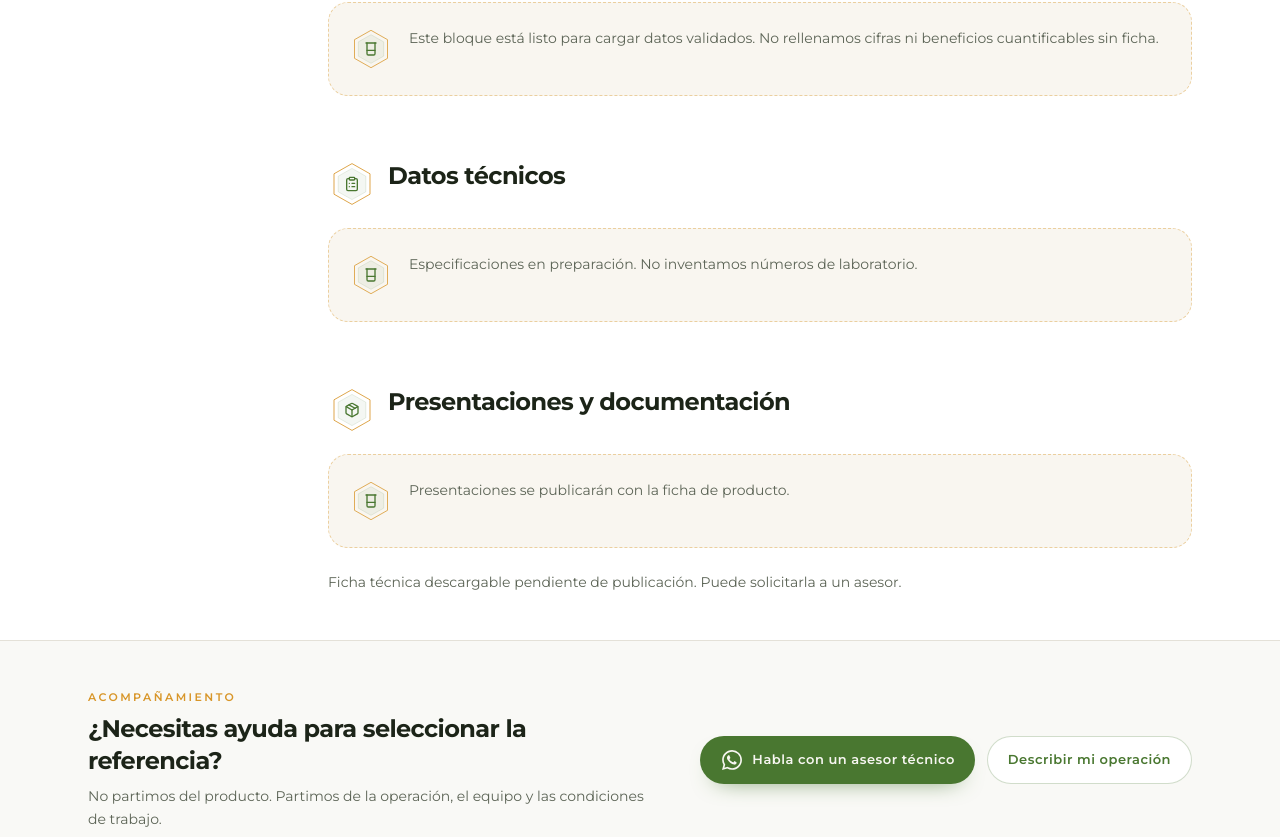
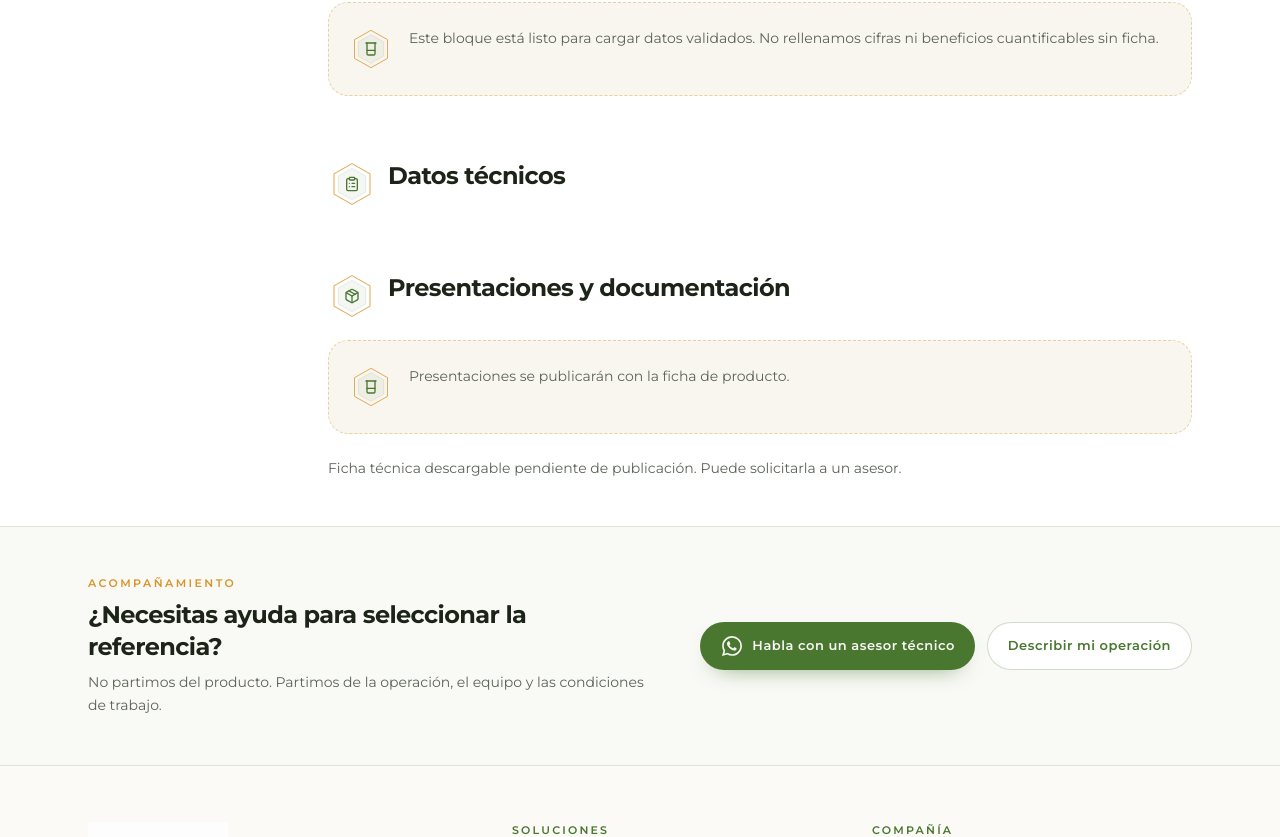
Before and after one commit to dacaroqui/Formutech, a Next.js app: page /oil-gas/antiespumante in a window 1280 px wide. Shown: the part 1403-2240 px from the top of the page. Built offline with nearby package versions, Linux system fonts and the light colour scheme.

Commit message:
Quita el estado de ficha tecnica pendiente en la ficha

```diff
--- a/components/product/product-view.tsx
+++ b/components/product/product-view.tsx
@@ -169,9 +169,6 @@ export function ProductView({
                 esta viscosidad; no anticipamos valores.
               </p>
             )}
-            {product.pendingTechnical && !grade && (
-              <EmptyTech label="Especificaciones en preparación. No inventamos números de laboratorio." />
-            )}
             {specs.length > 0 && <SpecBoard specs={specs} />}
           </section>
 
@@ -192,7 +189,7 @@ export function ProductView({
                 {industryRefs.map((r) => (
                   <div
                     key={r.family}
-                    className="rounded-2xl bg-white px-4 py-4 ring-1 ring-gold/25"
+                    className="rounded-2xl bg-white px-4 px-4 ring-1 ring-gold/25"
                   >
                     <p className="font-extrabold tracking-wide text-primary">{r.family}</p>
                     <p className="mt-1 text-xs leading-relaxed text-muted-foreground">
```
